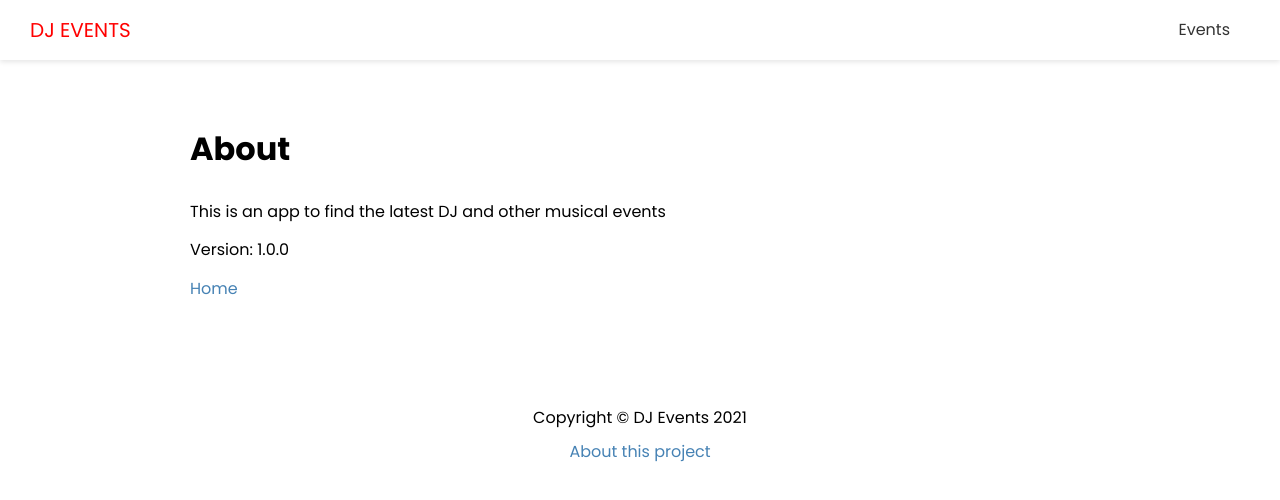
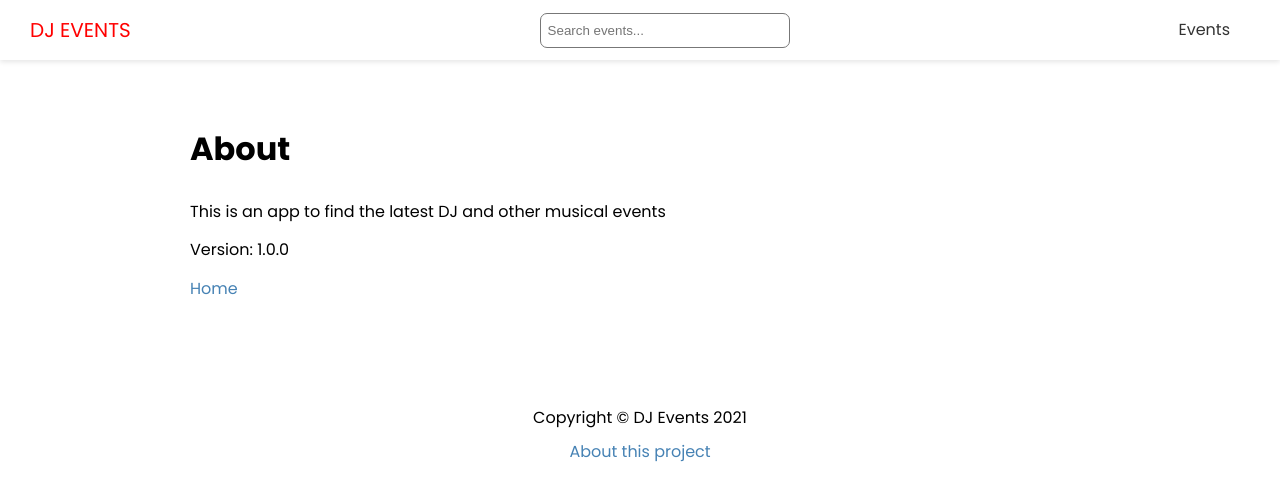
Before and after one commit to aleksandar-ristic-zz/Fun-Cookies-and-Games, a Next.js app: page /about in a window 1280 px wide. Shown: the top 500 px of the page. Built offline with nearby package versions, Linux system fonts and the light colour scheme.

Commit message:
Added search component

```diff
--- a/components/Header.js
+++ b/components/Header.js
@@ -1,5 +1,6 @@
 import Link from 'next/link'
 import styles from '../styles/Header.module.css'
+import Search from '@/components/Search'
 
 export default function Header() {
 	return (
@@ -9,6 +10,8 @@
 					<a>DJ Events</a>
 				</Link>
 			</div>
+
+			<Search />
 
 			<nav>
 				<ul>
--- a/components/Search.js
+++ b/components/Search.js
@@ -1,3 +1,27 @@
+import { useState } from 'react'
+import { useRouter } from 'next/router'
+import styles from '@/styles/Search.module.css'
+
 export default function Search() {
-	return <div></div>
+	const router = useRouter()
+	const [term, setTerm] = useState('')
+
+	const handleSubmit = e => {
+		e.preventDefault()
+		router.push(`/events/search?term=${term}`)
+		setTerm('')
+	}
+
+	return (
+		<div className={styles.search}>
+			<form onSubmit={handleSubmit}>
+				<input
+					type='text'
+					value={term}
+					onChange={e => setTerm(e.target.value)}
+					placeholder='Search events...'
+				/>
+			</form>
+		</div>
+	)
 }
--- a/styles/Search.module.css
+++ b/styles/Search.module.css
@@ -0,0 +1,14 @@
+.search input {
+	width: 250px;
+	height: 35px;
+	padding: 7px;
+	border: 1px #777 solid;
+	border-radius: 7px;
+	outline: 1px solid transparent;
+	outline-offset: 0;
+	transition: 0.3s outline-offset ease-in;
+}
+.search input:focus {
+	outline: 1px solid red;
+	outline-offset: -4px;
+}
```
